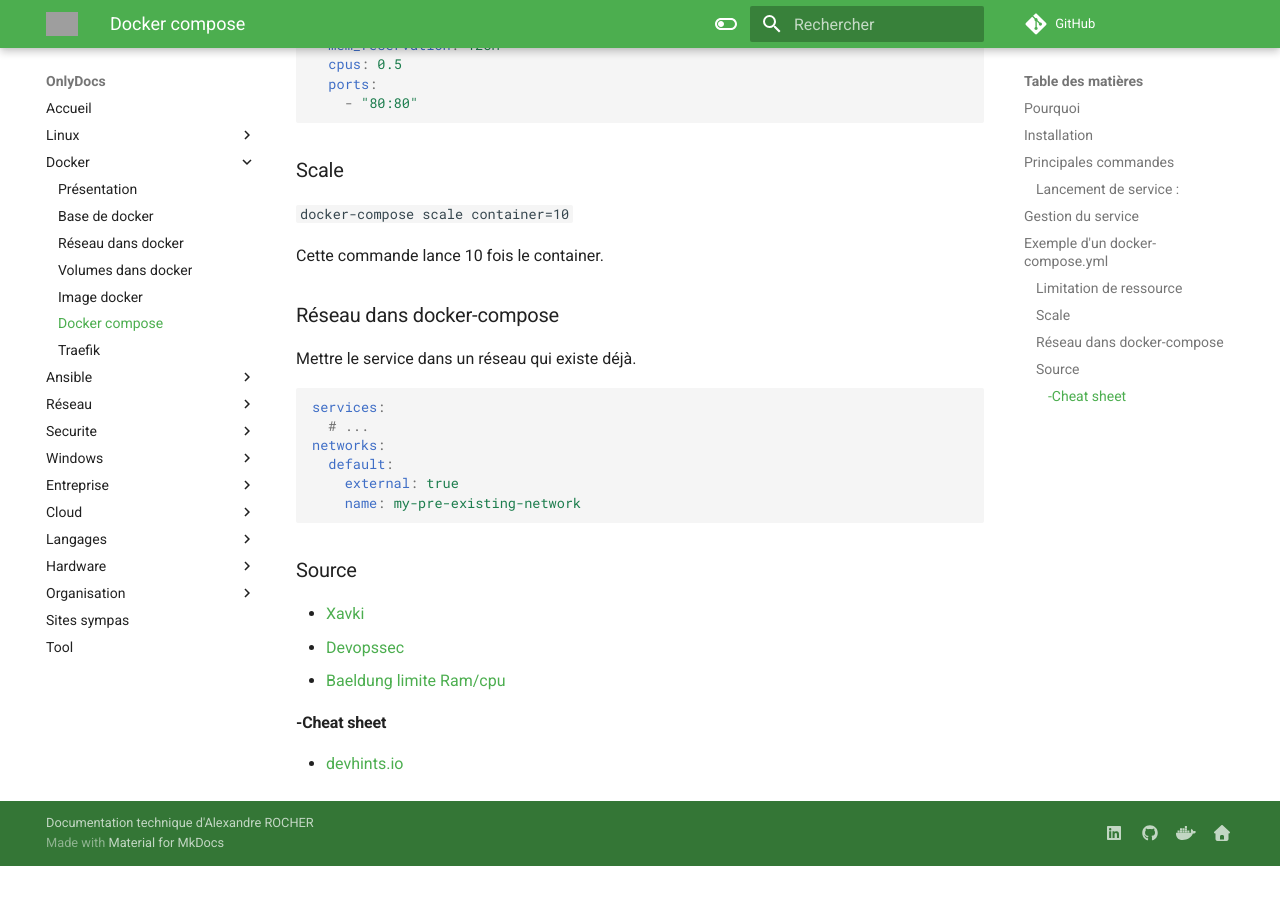
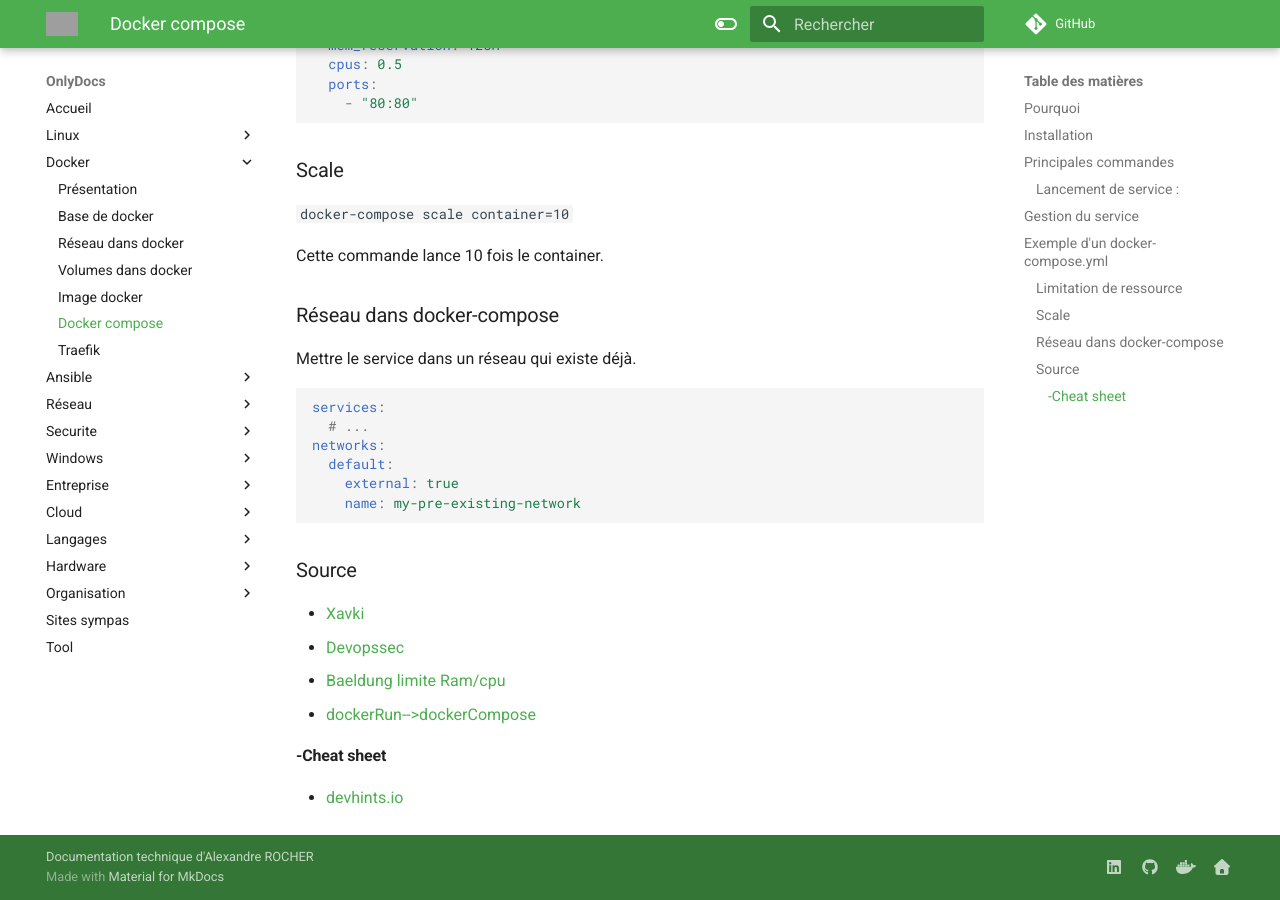
Before and after one commit to Theonlymore/OnlyDocs, an MkDocs documentation site: the page built from docs/docker/dockerCompose.md, in a window 1280 px wide and 900 px high, scrolled down 2659 px. Built offline with MkDocs 1.6.1 and Material for MkDocs 9.7.7, drawn with Linux system fonts in a browser that asks for light colours; comment, search, counter and statistics services are not loaded; before the commit the page ends 3525 px from its top, so only the background shows below that; grey boxes are pictures that could not be loaded.

Commit message:
Update dockerCompose.md

```diff
--- a/docs/docker/dockerCompose.md
+++ b/docs/docker/dockerCompose.md
@@ -141,6 +141,7 @@ networks:
 - [Xavki](https://gitlab.com/xavki/presentations-dockercompose)
 - [Devopssec](https://devopssec.fr/article/gerez-vos-conteneurs-docker-compose#begin-article-section)
 - [Baeldung limite Ram/cpu](https://www.baeldung.com/ops/docker-memory-limit)
+- [dockerRun-->dockerCompose](https://www.composerize.com/)
 
 #### -Cheat sheet
 - [devhints.io](https://devhints.io/docker-compose)
```
